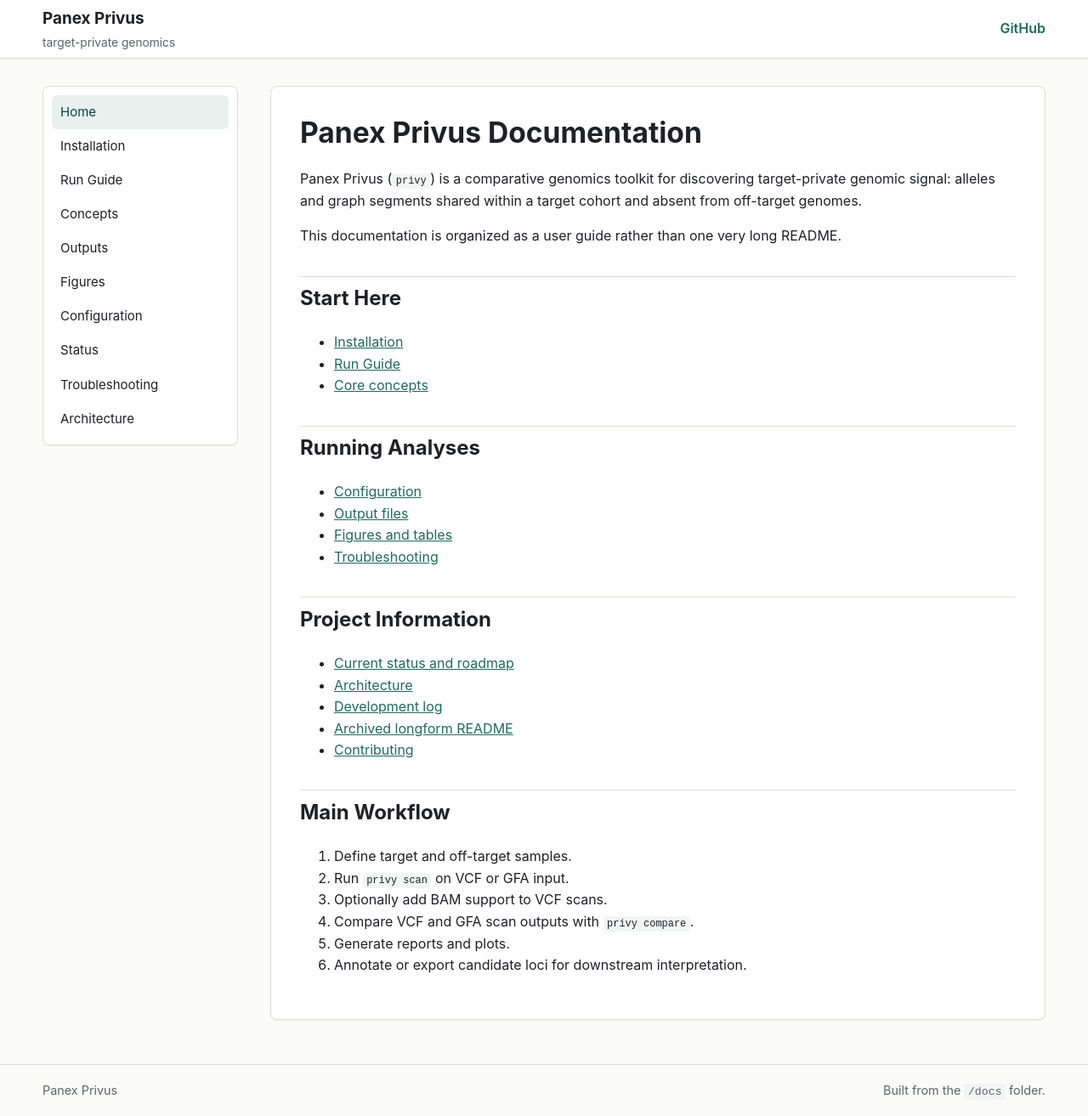
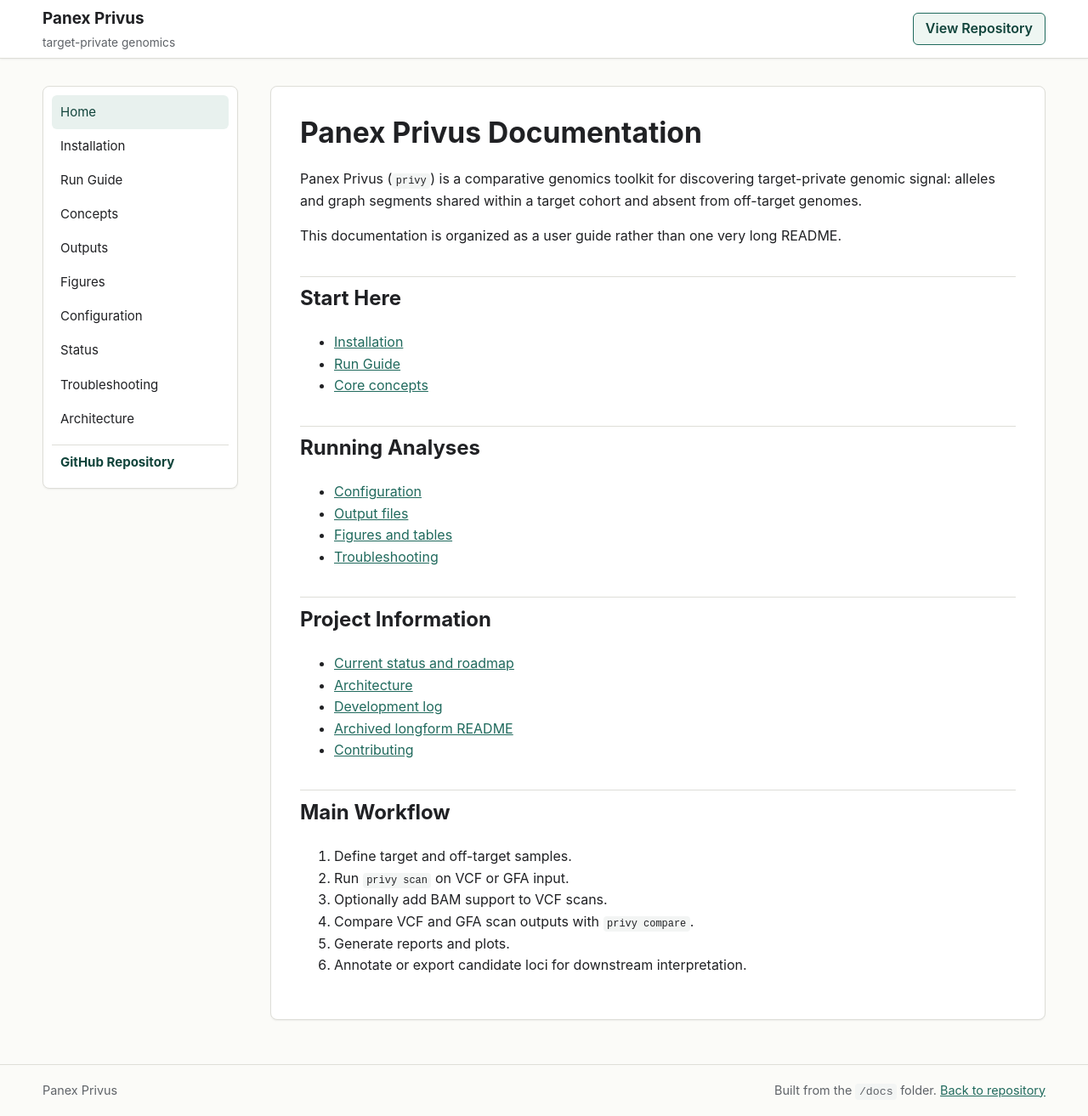
Before and after one commit to USDA-ARS-GBRU/Panex_Privus, a Jekyll site: the page built from docs/index.md, in a window 1280 px wide and 1313 px high. Shown: the whole window at 85% size. Built offline with Jekyll 4.4.1, drawn with Linux system fonts in a browser that asks for light colours.

Commit message:
Add clear repository links to docs

```diff
--- a/docs/_config.yml
+++ b/docs/_config.yml
@@ -3,6 +3,7 @@
 url: "https://usda-ars-gbru.github.io"
 baseurl: "/Panex_Privus"
 repository: USDA-ARS-GBRU/Panex_Privus
+repository_url: https://github.com/USDA-ARS-GBRU/Panex_Privus
 
 markdown: kramdown
 permalink: pretty
--- a/docs/_layouts/default.html
+++ b/docs/_layouts/default.html
@@ -16,7 +16,7 @@
           <span class="brand__tagline">target-private genomics</span>
         </a>
         <nav class="top-nav" aria-label="Primary navigation">
-          <a href="{{ site.github.repository_url | default: 'https://github.com/USDA-ARS-GBRU/Panex_Privus' }}">GitHub</a>
+          <a class="repo-link" href="{{ site.repository_url }}">View Repository</a>
         </nav>
       </div>
     </header>
@@ -32,6 +32,9 @@
               {{ item.title }}
             </a>
           {% endfor %}
+          <a class="sidebar__link sidebar__link--repo" href="{{ site.repository_url }}">
+            GitHub Repository
+          </a>
         </nav>
       </aside>
 
@@ -43,7 +46,10 @@
     <footer class="site-footer">
       <div class="site-shell">
         <span>{{ site.title }}</span>
-        <span>Built from the <code>/docs</code> folder.</span>
+        <span>
+          Built from the <code>/docs</code> folder.
+          <a href="{{ site.repository_url }}">Back to repository</a>
+        </span>
       </div>
     </footer>
   </body>
--- a/docs/assets/css/style.css
+++ b/docs/assets/css/style.css
@@ -90,6 +90,22 @@
   text-decoration: none;
 }
 
+.repo-link {
+  display: inline-flex;
+  align-items: center;
+  min-height: 38px;
+  padding: 0 14px;
+  border: 1px solid var(--accent);
+  border-radius: 6px;
+  color: var(--accent-ink);
+  background: #eef6f2;
+}
+
+.repo-link:hover {
+  background: #dceee7;
+  color: var(--accent-ink);
+}
+
 .docs-layout {
   display: grid;
   grid-template-columns: 230px minmax(0, 1fr);
@@ -121,6 +137,14 @@
 .sidebar__link--active {
   background: #e8f1ee;
   color: var(--accent-ink);
+}
+
+.sidebar__link--repo {
+  margin-top: 10px;
+  border-top: 1px solid var(--border);
+  border-radius: 0 0 6px 6px;
+  color: var(--accent-ink);
+  font-weight: 650;
 }
 
 .content {
```
